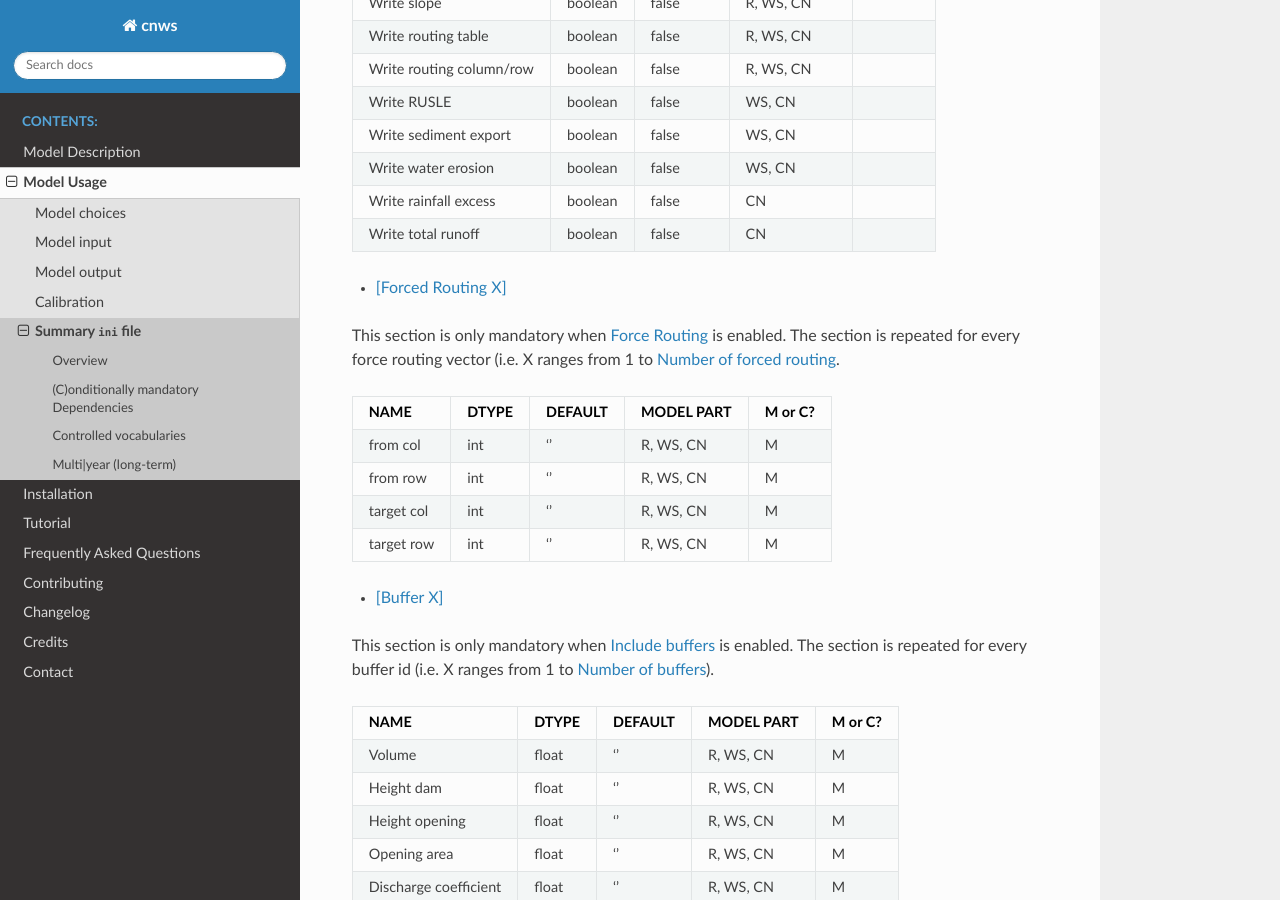
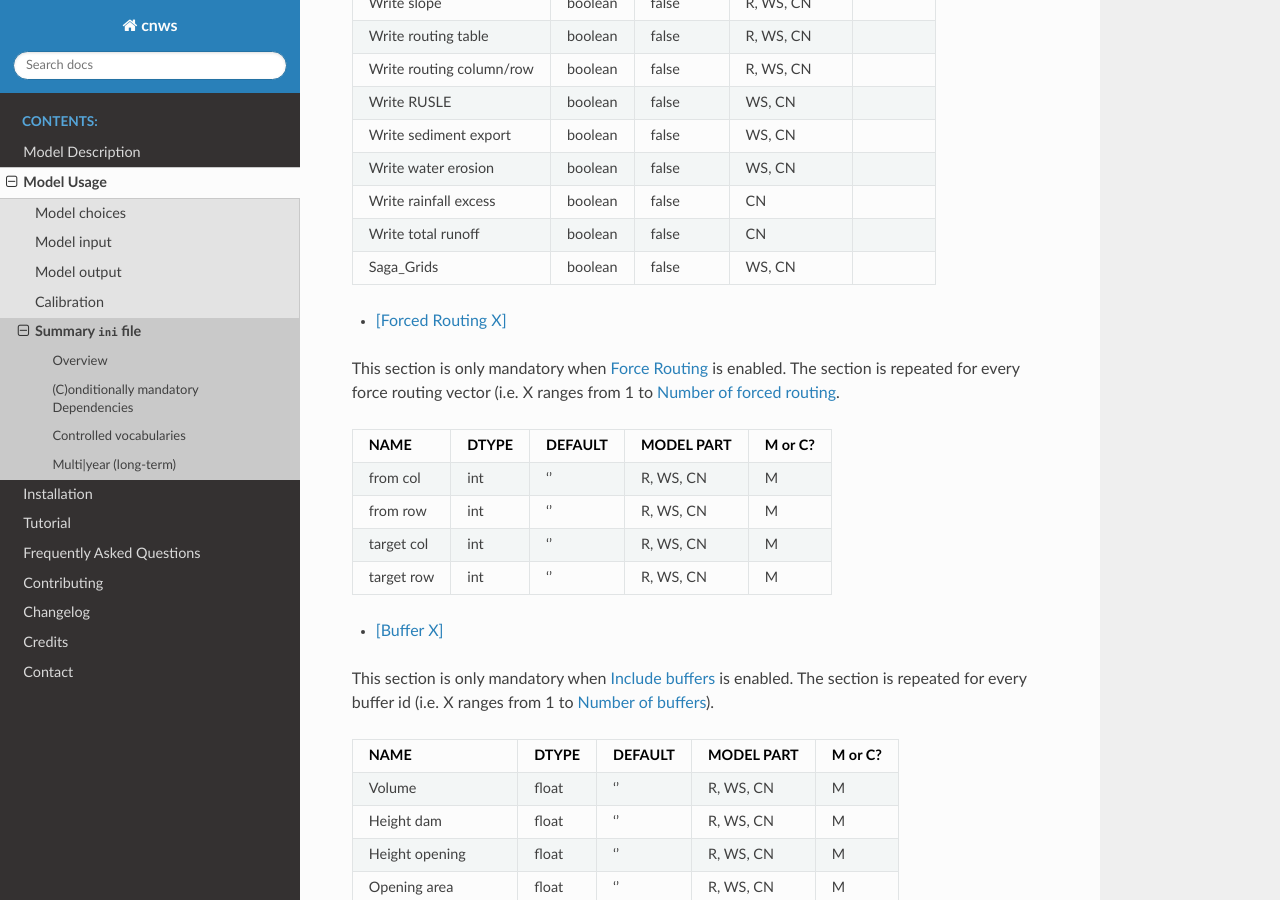
Before and after one commit to watem-sedem/watem-sedem, a Sphinx documentation site: the page built from docs/inifile.rst, in a window 1280 px wide and 900 px high, scrolled down 3741 px. Built offline with Sphinx 7.4.7 and the Read the Docs theme 2.0.0, drawn with Linux system fonts in a browser that asks for light colours.

Commit message:
Add sagagrids option to overview table

```diff
--- a/docs/inifile.rst
+++ b/docs/inifile.rst
@@ -226,6 +226,8 @@ Overview
 +----------------------------+-----------+-----------+--------------+-----------+
 | Write total runoff         | boolean   | false     | CN           |           |
 +----------------------------+-----------+-----------+--------------+-----------+
+| Saga_Grids                 | boolean   | false     | WS, CN       |           |
++----------------------------+-----------+-----------+--------------+-----------+
 
 -  :ref:`[Forced Routing X] <forcedroutingdata>`
 
```
